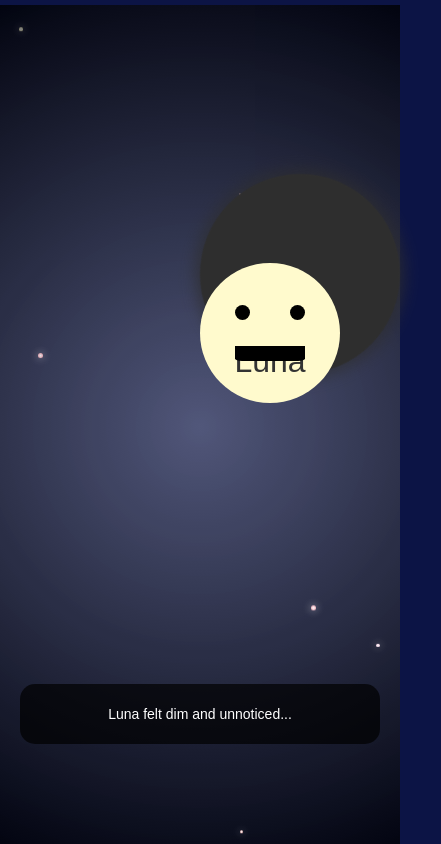
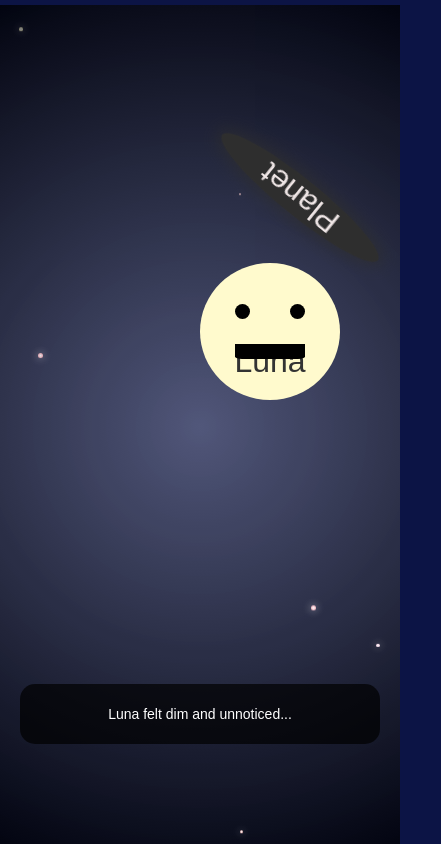
Before and after one commit to SowmyaSowmi3012/luna-story, a React (Create React App) app: page / in a window 390 px wide. Shown: the top 844 px of the page, 441 px wide, since content can reach past the window. Built offline with nearby package versions, Linux system fonts and the light colour scheme.

Commit message:
Update index.css

```diff
--- a/src/index.css
+++ b/src/index.css
@@ -455,10 +455,13 @@ button:disabled {
 }
 
 
-
 /* More Responsive Tweaks for Larger Screens */
 
 @media (max-width: 768px) {
+  body {
+    overflow-x: hidden; /* Prevent horizontal scrolling */
+  }
+
   .scene {
     flex-direction: column; /* Stack elements vertically */
     gap: 10px; /* Minimal space between elements */
@@ -501,16 +504,29 @@ button:disabled {
 
 /* For mobile screens */
 @media (max-width: 480px) {
+  body {
+    overflow-x: hidden; /* Prevent horizontal scrolling */
+  }
+
   .scene {
     padding: 5px; /* Add minimal padding */
     gap: 5px; /* Tight spacing between elements */
   }
 
-  .luna {
-    width: 100px; /* Compact size */
-    height: 100px;
+  .planet, .sun {
+    width: 100%; /* Ensure the planets don't overflow */
+    max-width: 200px; /* Prevent overflow */
+    height: auto; /* Maintain aspect ratio */
     margin: 5px 0; /* Tight vertical spacing */
   }
+
+  .luna {
+    width: 100%; /* Ensure luna doesn't overflow */
+    max-width: 100px; /* Prevent overflow */
+    height: auto; /* Maintain aspect ratio */
+    margin: 5px 0; /* Tight vertical spacing */
+  }
+
   .text-box {
     font-size: 14px; /* Smaller font */
     width: 90%; /* Utilize most of the screen width */
@@ -524,7 +540,7 @@ button:disabled {
   }
 
   button {
-    width: 50%; /* Full width buttons */
+    width: 100%; /* Full width buttons */
     font-size: 14px; /* Adjust font size */
     padding: 8px 10px; /* Compact padding */
     margin: 5px 0; /* Tight vertical spacing */
@@ -541,4 +557,5 @@ button:disabled {
   }
 }
 
+
 /* For larger screens (desktop or wider devices) */
```
